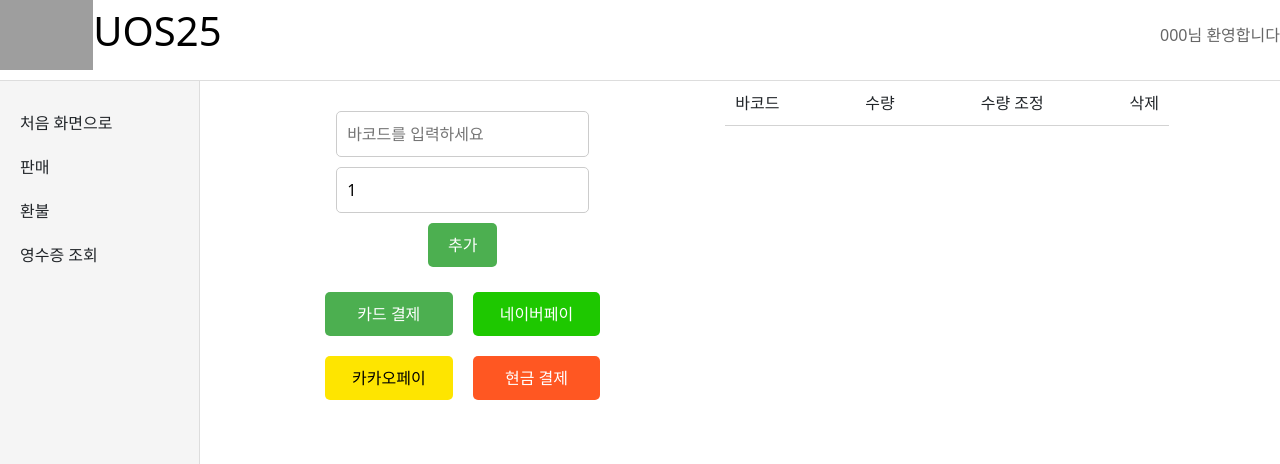
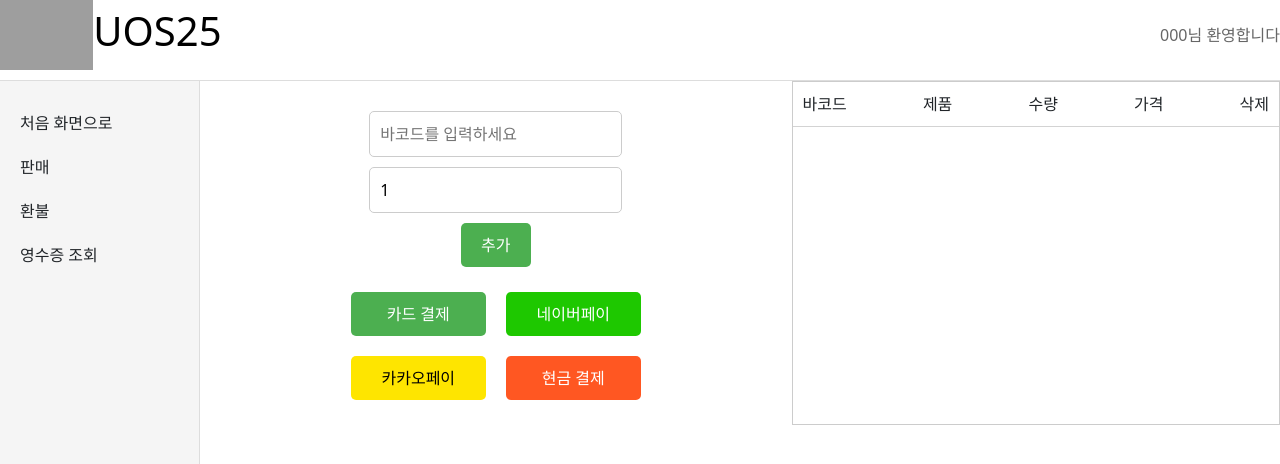
Before and after one commit to UOS-25/UOS25_FE, a React (Create React App) app: page /sell in a window 1280 px wide. Shown: the top 464 px of the page. Built offline with nearby package versions, Linux system fonts and the light colour scheme; grey boxes are pictures that could not be loaded.

Commit message:
[feat] sell page

```diff
--- a/src/pages/sell/Sell.tsx
+++ b/src/pages/sell/Sell.tsx
@@ -1,25 +1,41 @@
 import React from 'react';
 import styled from 'styled-components';
 import Menu from 'components/Header/Menu';
+import Button from 'react-bootstrap/Button';
+import Col from 'react-bootstrap/Col';
+import Form from 'react-bootstrap/Form';
+import Row from 'react-bootstrap/Row';
 import { useState } from 'react';
 
 interface Product {
   barcode: string;
+  item: string;
   quantity: number;
+  price: number;
 }
 
+const testData: Product[] = [{ barcode: '123', item: '삼김', quantity: 1, price: 3300 }];
 const Sell = () => {
   const items = ['판매', '환불', '영수증 조회'];
   const [products, setProducts] = useState<Product[]>([]);
+  const [itemInput, setItemInput] = useState<string>('');
   const [barcodeInput, setBarcodeInput] = useState<string>('');
   const [quantity, setQuantity] = useState<number>(1);
+  const [price, setPrice] = useState<number>(0);
 
   const handleBarcodeChange = (e: React.ChangeEvent<HTMLInputElement>) => {
-    setBarcodeInput(e.target.value);
+    const barcode = e.target.value;
+    setBarcodeInput(barcode);
+    const foundProduct = products.find((product) => product.barcode === barcode);
+    if (foundProduct) {
+      setItemInput(foundProduct.item);
+    } else {
+      setItemInput(null);
+    }
   };
 
   const handleAddProduct = () => {
-    const newProduct: Product = { barcode: barcodeInput, quantity };
+    const newProduct = testData.find((product) => product.barcode === barcodeInput);
     setProducts([...products, newProduct]);
     setBarcodeInput('');
     setQuantity(1);
@@ -74,24 +90,26 @@
       <ProductContainer>
         <ProductList style={{ borderBottom: '1px solid lightgrey' }}>
           <div>바코드</div>
+          <div>제품</div>
           <div>수량</div>
-          <div>수량 조정</div>
+          <div>가격</div>
           <div>삭제</div>
         </ProductList>
         <ProductLists>
           {products.map((product, index) => (
             <ProductItem key={index}>
               <Barcode>{product.barcode}</Barcode>
-              <Quantity>{product.quantity}</Quantity>
+              <div>{product.item}</div>
               <QuantityControl>
                 <QuantityButton onClick={() => handleQuantityChange(index, product.quantity - 1)}>
                   -
                 </QuantityButton>
-                <span style={{ margin: '0 5px' }}></span>
+                <Quantity>{product.quantity}</Quantity>
                 <QuantityButton onClick={() => handleQuantityChange(index, product.quantity + 1)}>
                   +
                 </QuantityButton>
               </QuantityControl>
+              <div>{product.price}</div>
               <RemoveButton onClick={() => handleRemoveProduct(index)}>삭제</RemoveButton>
             </ProductItem>
           ))}
@@ -106,8 +124,11 @@
 const ProductContainer = styled.div`
   display: flex;
   flex-direction: column;
-  width: 700px;
+  width: 500px;
   margin-left: 30px;
+  max-height: 605px;
+  overflow-y: auto;
+  border: 1px solid #ccc;
 `;
 
 const InputContainer = styled.div`
@@ -159,14 +180,14 @@
   display: flex;
   justify-content: space-between; // 마찬가지로 각 항목이 공간을 균등하게 차지하도록 조정
   align-items: center;
-  width: 80%;
+  width: 100%;
   padding: 10px;
 `;
 const ProductLists = styled.div`
   display: flex;
   flex-direction: column;
   align-items: center;
-  width: 80%;
+  width: 100%;
 `;
 
 const ProductItem = styled.div`
@@ -251,3 +272,12 @@
   width: 100%; // 부모 컨테이너의 너비에 맞게 조정
   max-width: 300px; // 최대 너비 설정
 `;
+const ItemBox = styled.div`
+  display: flex;
+  flex-direction: row;
+  justify-content: space-between;
+  align-items: center;
+  flex: 1; // 균등한 크기
+  margin: 0 10px; // 좌우 마진 설정
+}
+`;
```
Also changed, not shown: src/pages/product/Store.tsx (added, +7 -0 lines).
